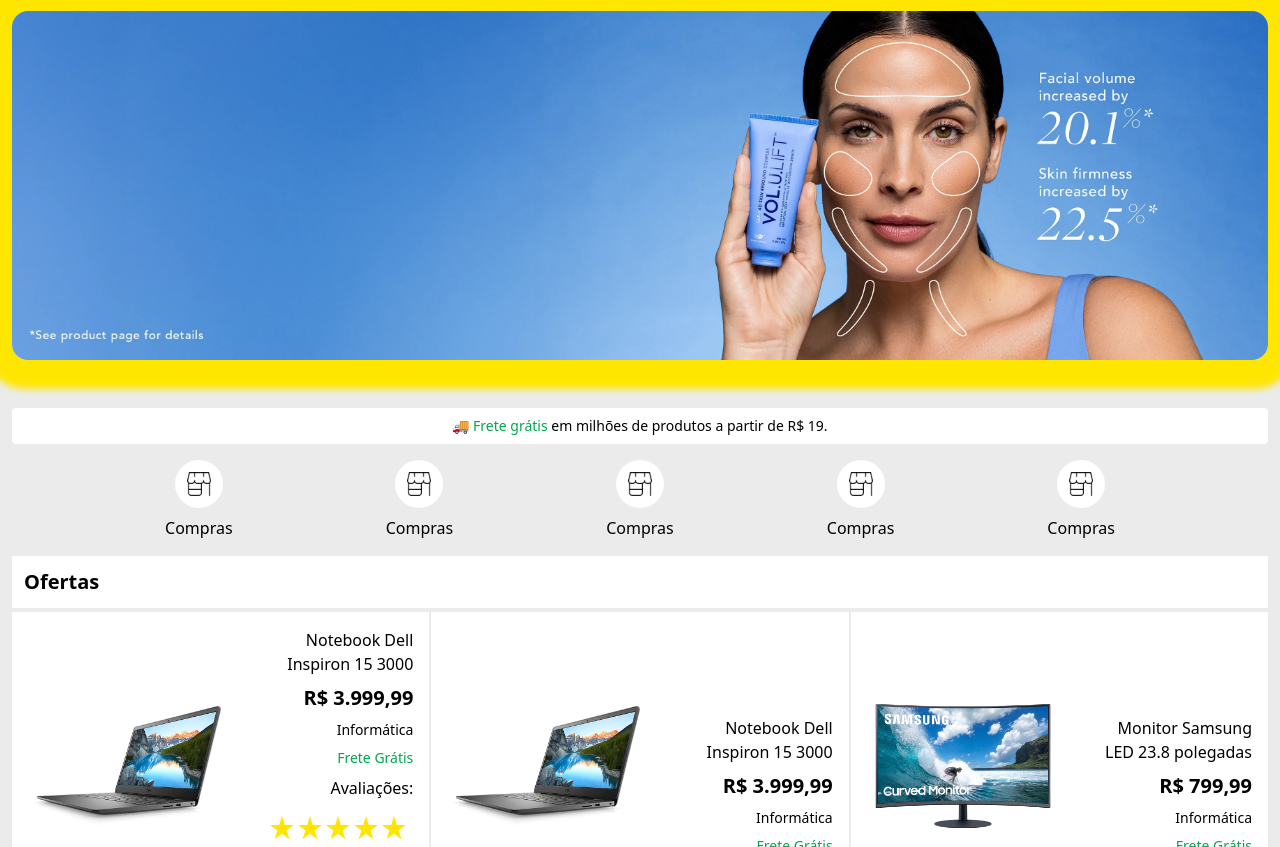
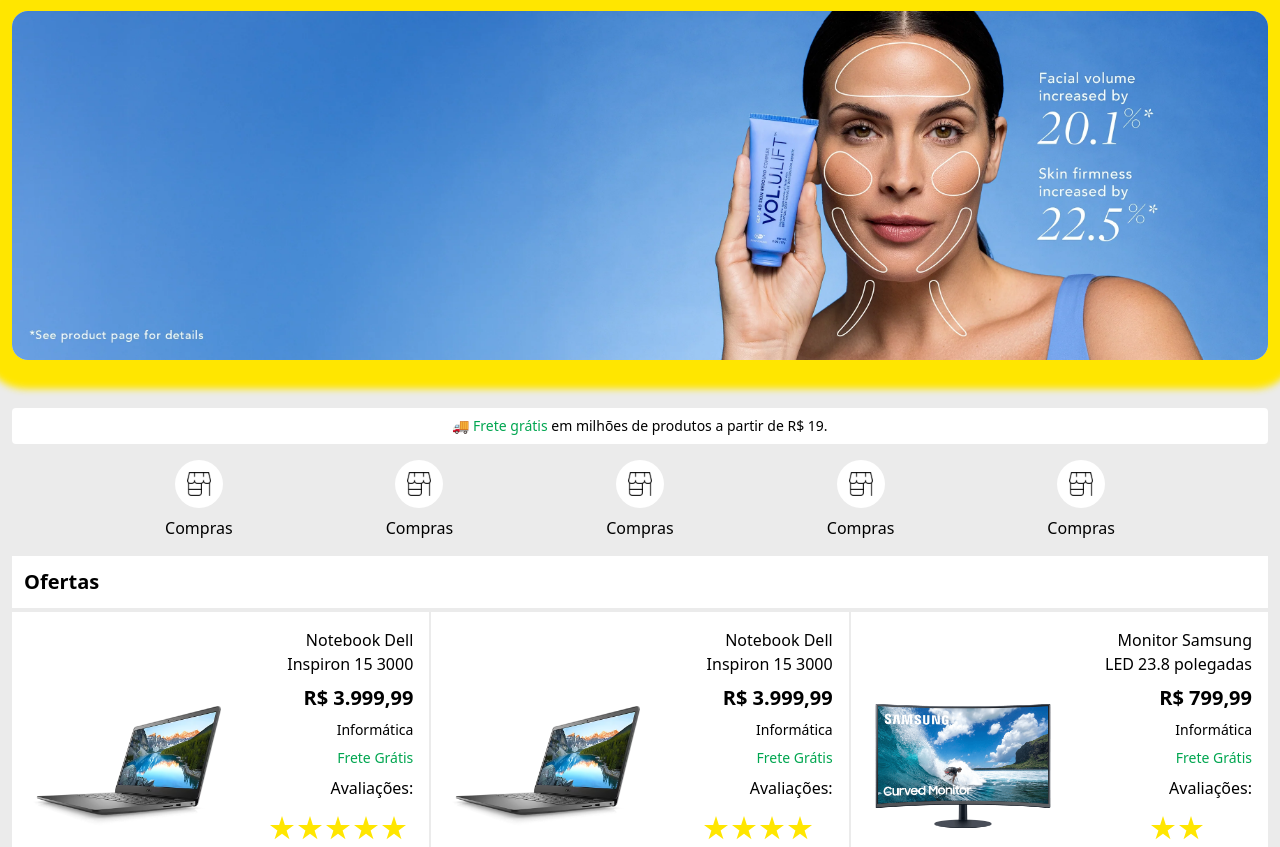
Before and after one commit to tabguimaraes/produtos, a website: page index.html in a window 1280 px wide. Shown: the part 105-952 px from the top of the page. Drawn offline with Linux system fonts and the light colour scheme.

Commit message:
pendente ajustes de logica de inclusao de estrelas

```diff
--- a/assets/js/script.js
+++ b/assets/js/script.js
@@ -9,8 +9,6 @@
   avaliacoes: document.querySelectorAll(".avaliacoes"),
 };
 
-console.log(elemento.avaliacoes);
-
 let produtos = [];
 
 async function carregarProdutos() {
@@ -21,10 +19,14 @@
     }
     produtos = await response.json();
     produtos.forEach((item) => {
-      criarCardProduto(item.nome, item.preco, item.imagem, item.categoria);
+      criarCardProduto(
+        item.nome,
+        item.preco,
+        item.imagem,
+        item.categoria,
+        item.classificacao,
+      );
     });
-
-    console.log(produtos);
   } catch (error) {
     console.error("Ocorreu um problema:", error);
   }
@@ -32,7 +34,7 @@
 
 carregarProdutos();
 
-function criarCardProduto(nome, preco, src, categoria) {
+function criarCardProduto(nome, preco, src, categoria, classificacao) {
   let section = document.createElement("section");
   section.classList.add("grid", "grid-cols-2", "justify-between", "p-4");
 
@@ -79,6 +81,37 @@
   span.classList.add("text-sm", "text-[#00a650]");
   span.innerText = "Frete Grátis";
 
+  let avaliacoes = document.createElement("span");
+  avaliacoes.innerText = "Avaliações:";
+
+  let containerAvaliacoes = document.createElement("div");
+  containerAvaliacoes.classList.add(
+    "avaliacoes",
+    "my-4",
+    "flex",
+    "justify-center",
+    "gap-1",
+  );
+
+  let maxAvaliacao = 5;
+  if (classificacao <= maxAvaliacao) {
+    while (classificacao <= maxAvaliacao) {
+      let estrela = document.createElement("img");
+      estrela.src = "./assets/img/estrela.svg";
+      estrela.classList.add(
+        "estrela",
+        "w-6",
+        "transition",
+        "hover:scale-[130%]",
+        "hover:cursor-pointer",
+      );
+      containerAvaliacoes.appendChild(estrela);
+      maxAvaliacao--;
+    }
+  }
+
+  avaliacoes.appendChild(containerAvaliacoes);
+
   let button = document.createElement("button");
   button.classList.add(
     "rounded-lg",
@@ -94,7 +127,7 @@
   );
   button.innerText = "COMPRAR";
 
-  div.append(h2, h3, p, span, button);
+  div.append(h2, h3, p, span, avaliacoes, button);
 
   section.append(picture, div);
 
--- a/index.html
+++ b/index.html
@@ -142,7 +142,7 @@
               <span class="text-sm text-[#00a650]">Frete Grátis</span>
               <span
                 >Avaliações:
-                <span class="avaliacoes my-4 flex justify-center gap-1">
+                <div class="avaliacoes my-4 flex justify-center gap-1">
                   <img
                     class="estrela w-6 transition hover:scale-[130%] hover:cursor-pointer"
                     src="./assets/img/estrela.svg"
@@ -172,7 +172,7 @@
                     src="./assets/img/estrela.svg"
                     alt=""
                     srcset=""
-                  /> </span></span
+                  /></div></span
               ><button
                 class="rounded-lg bg-blue-500 px-4 py-2 font-semibold text-white transition hover:scale-105 hover:cursor-pointer hover:bg-blue-600"
               >
```
